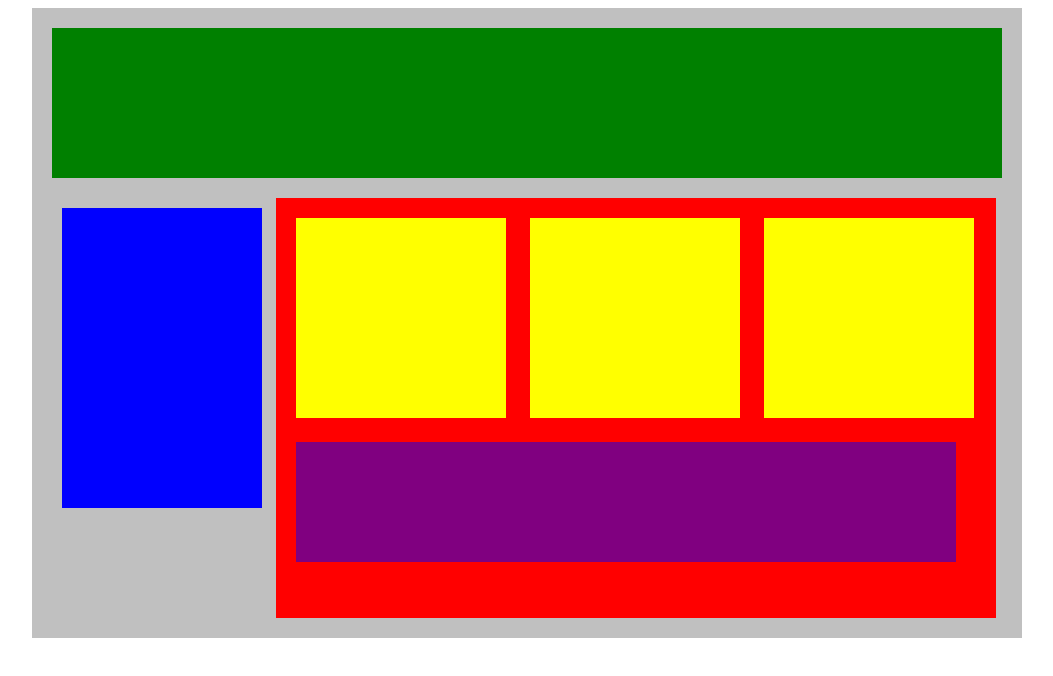
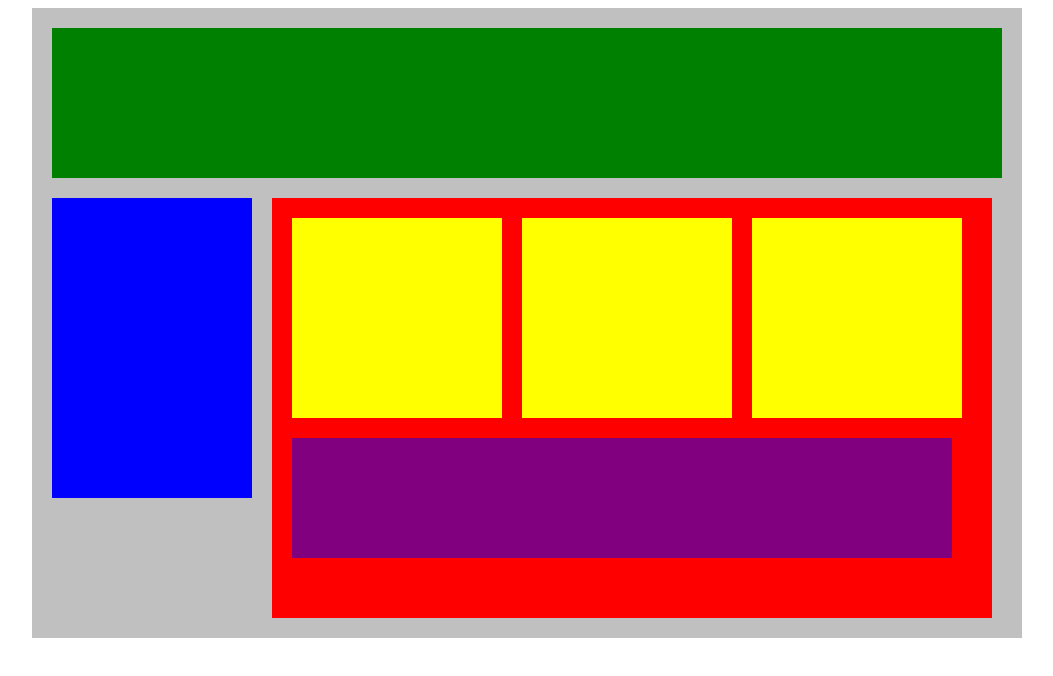
Before and after one commit to c-durrett/CodingDojo, a plain HTML site: page Web_Fundamentals/plottingblocks.html in a window 1280 px wide. Shown: the whole page, without its empty margins (113-1166 px from the left). Drawn offline with Linux system fonts and the light colour scheme.

Commit message:
+display: flex ->plottingBlocked & reformatted

```diff
--- a/Web_Fundamentals/plottingblocks.css
+++ b/Web_Fundamentals/plottingblocks.css
@@ -1,39 +1,38 @@
 .container{
-    padding: 20px;
     width: 950px;
     background-color: silver;
     margin: 0px auto;
+    padding: 20px;
 }
 .top-nav {
-    margin-bottom: 20px;
     height: 150px;
     background-color: green;
+    margin-bottom: 20px;
 }
 .side-nav {
-    vertical-align: top;
-    display: inline-block;
-    margin: 10px;
     height: 300px;
     width: 200px;
     background-color: blue;
 }
 .main {
-    display: inline-block;
-    padding: 10px;
     height: 400px;
     width: 700px;
     background-color: red;
+    margin-left: 20px;
+    padding: 10px;
 }
 .sub-content {
-    margin: 10px;
-    display: inline-block;
     height: 200px;
     width: 210px;
     background-color: yellow;
+    margin: 10px;
 }
 #advertisement {
-    margin: 10px;
     height: 120px;
     width: 660px;
     background-color: purple;
+    margin: 10px;
 }
+.row {
+    display: flex;
+}
--- a/Web_Fundamentals/plottingblocks.html
+++ b/Web_Fundamentals/plottingblocks.html
@@ -7,12 +7,16 @@
 <body>
     <div class="container">
         <div class="top-nav"></div>
+        <div class="row">
             <div class="side-nav"></div>
             <div class="main">
+                <div class="row">
                     <div class="sub-content"></div>
                     <div class="sub-content"></div>
                     <div class="sub-content"></div>
+                </div>
                 <div id="advertisement"></div>
+            </div>
         </div>
     </div>
 </body>
```
Lines whose indentation alone changed are shown as unchanged.
